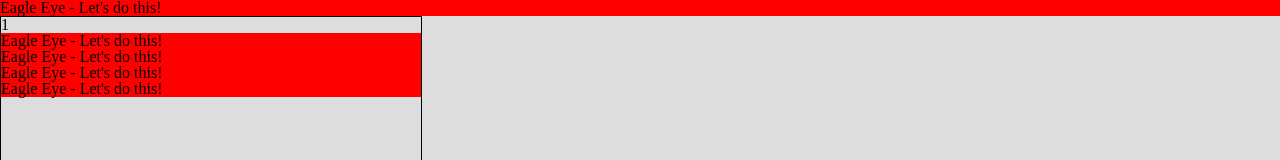
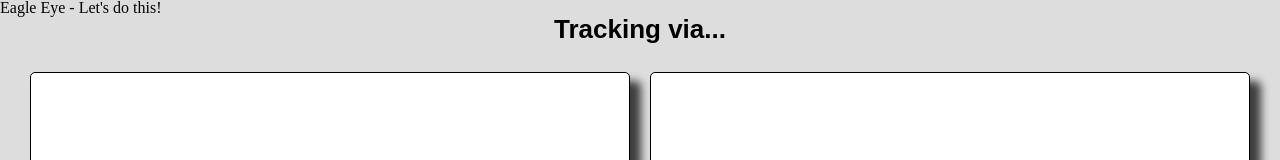
Before and after one commit to SalazarTeam/salazar, a React app: page / in a window 1280 px wide. Shown: the top 160 px of the page. Built offline with nearby package versions, Linux system fonts and the light colour scheme; no server answers.

Commit message:
refork restructuring

```diff
--- a/package.json
+++ b/package.json
@@ -27,7 +27,6 @@
     "babel-preset-react": "^6.16.0"
   },
   "dependencies": {
-    "phantomjs": "^2.1.7",
     "body-parser": "^1.16.0",
     "fsmonitor": "^0.2.4",
     "react": "^15.4.2",
--- a/src/app/components/App.jsx
+++ b/src/app/components/App.jsx
@@ -110,16 +110,9 @@ class App extends React.Component {
 	        <div id="snap1">
 	        	Eagle Eye - Let's do this!
 						{snapshot.snap('#snap1')}
-						{snapshot.snap('#snap1')}
-						{snapshot.snap('#snap1')}
-						{snapshot.snap('#snap1')}
 
 						</div>
-					<div id="div1">
-					{setInterval(function() {
-						snapshot.post()
-					}, 3000)}
-					</div>
+
           <IndexPage />
 			    <ProgressionsPanel progressions={this.state.progressions} addProgression={ this.addProgression } addSnapActionSet={ this.addSnapActionSet } addSnapAction={ this.addSnapAction } sampleSnap={ this.sampleSnap } />
 		    </div>
--- a/style.css
+++ b/style.css
@@ -20,12 +20,6 @@ body {
 
 }
 
-#div1 {
-  border: 1px solid black;
-  height: 1000px;
-  width: 33%;
-  overflow: scroll;
-}
 
 #pageholder {
     display: flex;
@@ -77,7 +71,3 @@ body {
     height: 200px;
     margin-bottom: 10px;
 }
-
-#snap1 {
-  background-color: red;
-}
```
